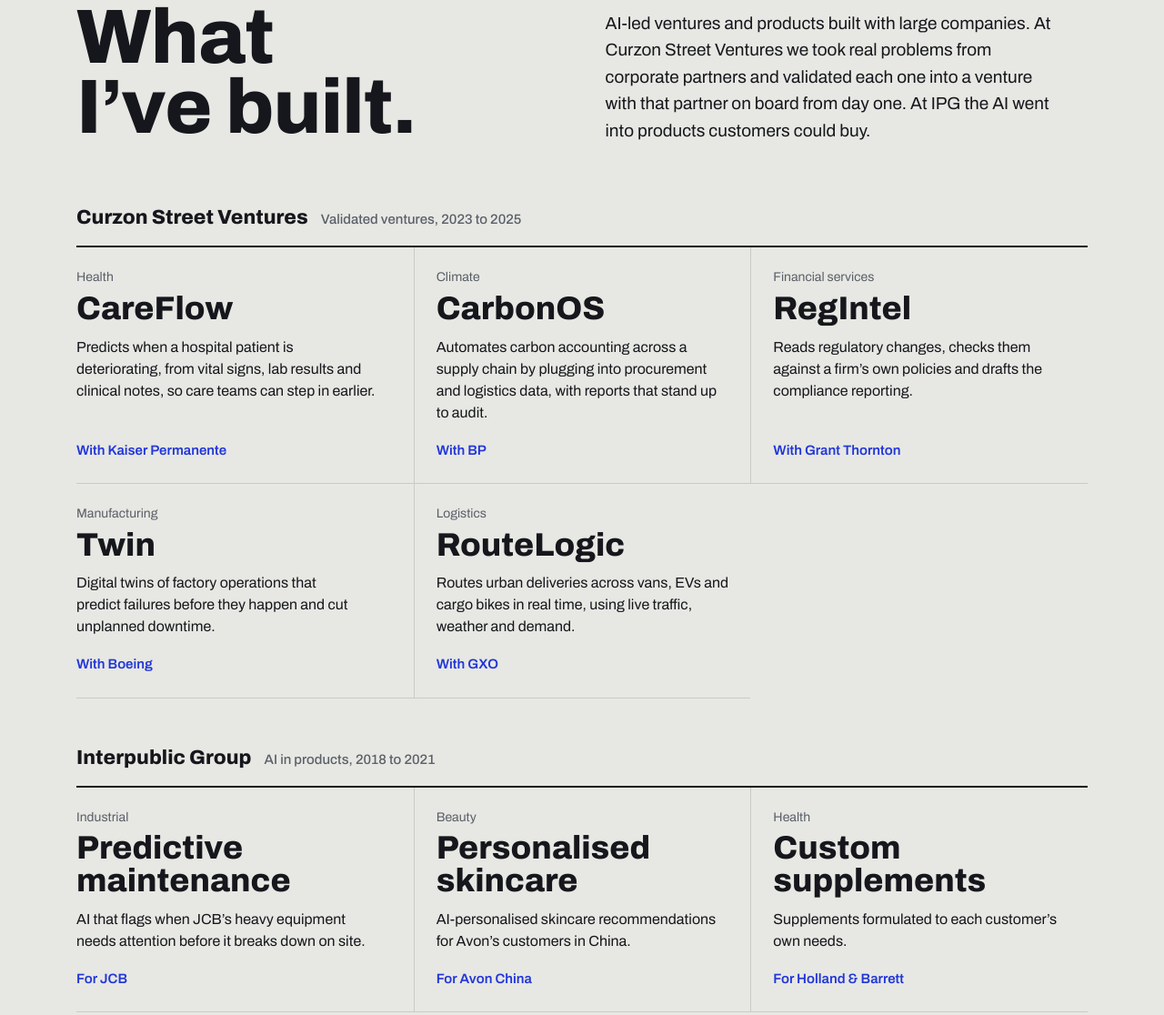
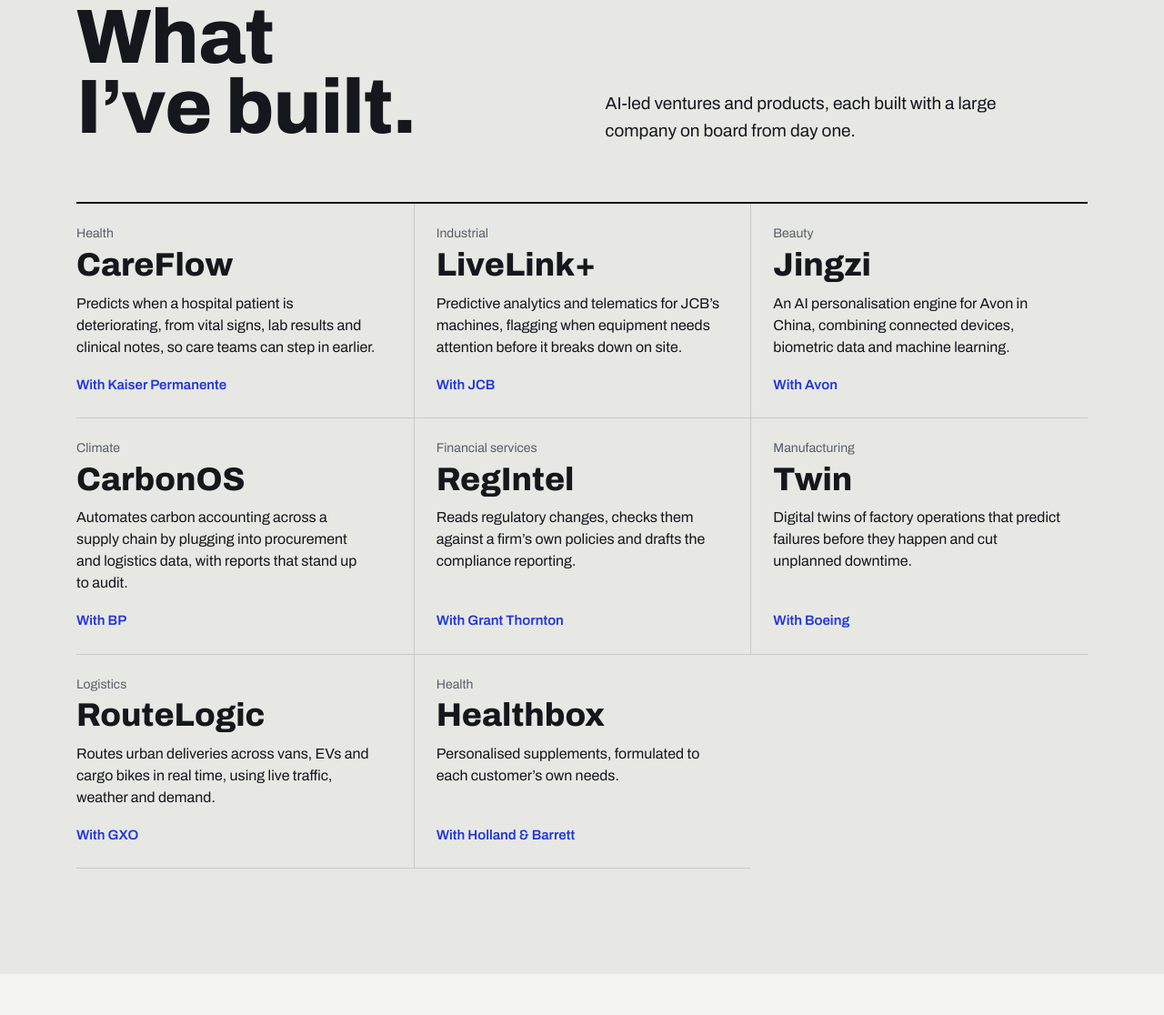
Before and after one commit to jacobduttonuk/jacobdutton.co.uk, a plain HTML site: page index.html in a window 1280 px wide. Shown: the part 5764-6880 px from the top of the page at 91% size. Drawn offline with Linux system fonts and the light colour scheme.

Commit message:
Built: one list, LiveLink+, Jingzi and Healthbox named
Co-Authored-By: Claude Opus 5.5 <noreply@anthropic.com>
Claude-Session: https://claude.ai/code/session_01JgVa1KSsb4mkBaD7ao5o4Y

```diff
--- a/index.html
+++ b/index.html
@@ -126,7 +126,7 @@ h2{font-size:clamp(44px,6.6vw,96px);text-wrap:balance}
 .built-group{margin-top:clamp(28px,4vw,48px)}
 .built-group h3{font-size:22px;font-weight:800;font-variation-settings:"wdth" 75;display:flex;flex-wrap:wrap;align-items:baseline;gap:4px 14px;padding-bottom:14px;border-bottom:2px solid var(--ink)}
 .built-group h3 small{font-size:15px;font-weight:500;color:var(--slate);font-variation-settings:normal}
-.built-grid{display:grid;grid-template-columns:repeat(3,1fr);gap:0}
+.built-grid{border-top:2px solid var(--ink);display:grid;grid-template-columns:repeat(3,1fr);gap:0}
 .b{display:flex;flex-direction:column;padding:22px 24px 24px 0;border-bottom:1px solid var(--rule)}
 .b:not(:nth-child(3n+1)){padding-left:24px;border-left:1px solid var(--rule)}
 .b .sec{font-size:14px;color:var(--slate)}
@@ -353,17 +353,16 @@ For something new built with AI, money is released in four tranches:
 
 ## What he's built
 
-Curzon Street Ventures (2023 to 2025), validated ventures, each with a corporate partner from day one:
-- CareFlow: predicts when a hospital patient is deteriorating, from vital signs, lab results and clinical notes. With Kaiser Permanente.
-- CarbonOS: automates supply chain carbon accounting from procurement and logistics data, with audit-ready reports. With BP.
-- RegIntel: reads regulatory changes, checks them against a firm's own policies and drafts compliance reporting. With Grant Thornton.
-- Twin: digital twins of factory operations that predict failures and cut unplanned downtime. With Boeing.
-- RouteLogic: routes urban deliveries across vans, EVs and cargo bikes in real time. With GXO.
+AI-led ventures and products, each built with a large company on board from day one:
 
-Interpublic Group (2018 to 2021), AI in products:
-- Predictive maintenance for JCB's heavy equipment.
-- AI-personalised skincare for Avon China.
-- Custom-formulated supplements for Holland &amp; Barrett.
+- CareFlow: Predicts when a hospital patient is deteriorating, from vital signs, lab results and clinical notes, so care teams can step in earlier. With Kaiser Permanente.
+- LiveLink+: Predictive analytics and telematics for JCB's machines, flagging when equipment needs attention before it breaks down on site. With JCB.
+- Jingzi: An AI personalisation engine for Avon in China, combining connected devices, biometric data and machine learning. With Avon.
+- CarbonOS: Automates carbon accounting across a supply chain by plugging into procurement and logistics data, with reports that stand up to audit. With BP.
+- RegIntel: Reads regulatory changes, checks them against a firm's own policies and drafts the compliance reporting. With Grant Thornton.
+- Twin: Digital twins of factory operations that predict failures before they happen and cut unplanned downtime. With Boeing.
+- RouteLogic: Routes urban deliveries across vans, EVs and cargo bikes in real time, using live traffic, weather and demand. With GXO.
+- Healthbox: Personalised supplements, formulated to each customer's own needs. With Holland &amp; Barrett.
 
 ## Selected work
 
@@ -532,22 +531,18 @@ Clients and organisations he has worked with include Microsoft, Salesforce, HSBC
   <div class="wrap">
     <div class="sec-head">
       <h2 id="built-title" class="display">What I’ve built.</h2>
-      <p>AI-led ventures and products built with large companies. At Curzon Street Ventures we took real problems from corporate partners and validated each one into a venture with that partner on board from day one. At IPG the AI went into products customers could buy.</p>
+      <p>AI-led ventures and products, each built with a large company on board from day one.</p>
     </div>
-    <div class="built-group"><h3>Curzon Street Ventures <small>Validated ventures, 2023 to 2025</small></h3>
     <div class="built-grid">
       <article class="b"><span class="sec">Health</span><h4>CareFlow</h4><p>Predicts when a hospital patient is deteriorating, from vital signs, lab results and clinical notes, so care teams can step in earlier.</p><span class="with">With Kaiser Permanente</span></article>
+      <article class="b"><span class="sec">Industrial</span><h4>LiveLink+</h4><p>Predictive analytics and telematics for JCB’s machines, flagging when equipment needs attention before it breaks down on site.</p><span class="with">With JCB</span></article>
+      <article class="b"><span class="sec">Beauty</span><h4>Jingzi</h4><p>An AI personalisation engine for Avon in China, combining connected devices, biometric data and machine learning.</p><span class="with">With Avon</span></article>
       <article class="b"><span class="sec">Climate</span><h4>CarbonOS</h4><p>Automates carbon accounting across a supply chain by plugging into procurement and logistics data, with reports that stand up to audit.</p><span class="with">With BP</span></article>
       <article class="b"><span class="sec">Financial services</span><h4>RegIntel</h4><p>Reads regulatory changes, checks them against a firm’s own policies and drafts the compliance reporting.</p><span class="with">With Grant Thornton</span></article>
       <article class="b"><span class="sec">Manufacturing</span><h4>Twin</h4><p>Digital twins of factory operations that predict failures before they happen and cut unplanned downtime.</p><span class="with">With Boeing</span></article>
       <article class="b"><span class="sec">Logistics</span><h4>RouteLogic</h4><p>Routes urban deliveries across vans, EVs and cargo bikes in real time, using live traffic, weather and demand.</p><span class="with">With GXO</span></article>
-    </div></div>
-    <div class="built-group"><h3>Interpublic Group <small>AI in products, 2018 to 2021</small></h3>
-    <div class="built-grid">
-      <article class="b"><span class="sec">Industrial</span><h4>Predictive maintenance</h4><p>AI that flags when JCB’s heavy equipment needs attention before it breaks down on site.</p><span class="with">For JCB</span></article>
-      <article class="b"><span class="sec">Beauty</span><h4>Personalised skincare</h4><p>AI-personalised skincare recommendations for Avon’s customers in China.</p><span class="with">For Avon China</span></article>
-      <article class="b"><span class="sec">Health</span><h4>Custom supplements</h4><p>Supplements formulated to each customer’s own needs.</p><span class="with">For Holland &amp; Barrett</span></article>
-    </div></div>
+      <article class="b"><span class="sec">Health</span><h4>Healthbox</h4><p>Personalised supplements, formulated to each customer’s own needs.</p><span class="with">With Holland &amp; Barrett</span></article>
+    </div>
   </div>
 </section>
 
```
Also changed, not shown: llms.txt.
